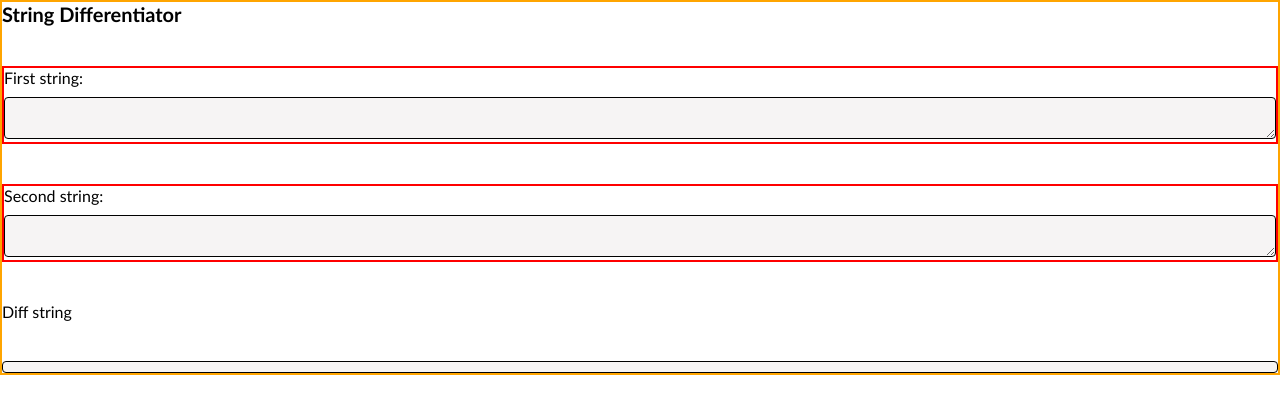
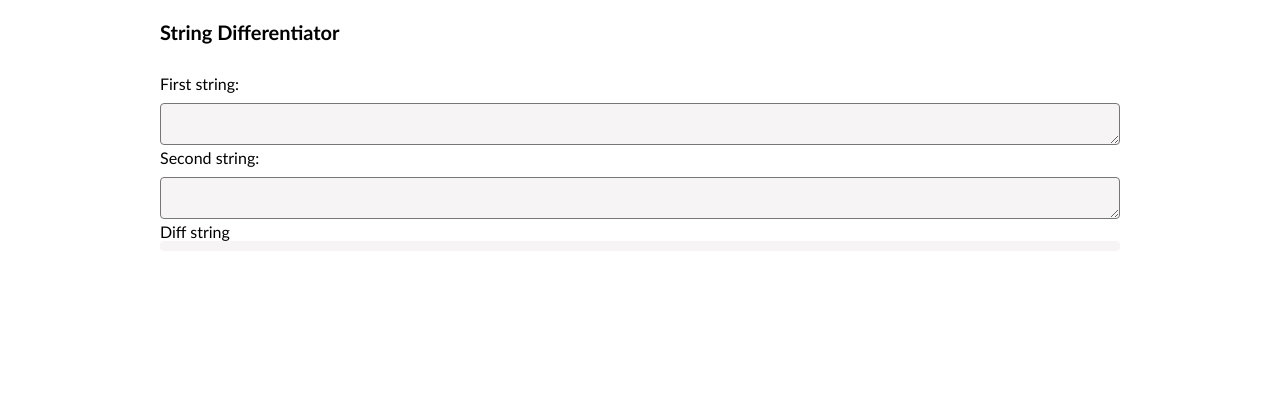
Before and after one commit to Lachicagladiadora/text-diff-tool, a React (Vite) app: page / in a window 1280 px wide. Shown: the top 414 px of the page. Built offline with nearby package versions, Linux system fonts and the light colour scheme.

Commit message:
style: update styles

```diff
--- a/src/App.tsx
+++ b/src/App.tsx
@@ -44,16 +44,13 @@ function App() {
   return (
     <main
       style={{
-        border: "solid 2px orange",
-        display: "flex",
-        gap: "40px",
-        flexDirection: "column",
-        alignContent: "center",
-        justifyContent: "center",
-        width: "100%",
+        width: '100%',
+        maxWidth: '1000px',
+        margin: 'auto',
+        padding: '20px'
       }}
     >
-      <h1 style={{ fontSize: "20px" }}>String Differentiator</h1>
+      <h1 style={{ fontSize: "20px", marginBottom: '30px' }}>String Differentiator</h1>
       <TextArea
         id="first"
         label="First string:"
@@ -70,7 +67,6 @@ function App() {
       <section
         style={{
           background: COLORS.pink,
-          border: `solid 1px ${COLORS.black}`,
           borderRadius: "4px",
           padding: "5px",
         }}
--- a/src/components/TextArea.tsx
+++ b/src/components/TextArea.tsx
@@ -9,7 +9,7 @@ type TextAreaProps = {
 
 export const TextArea = ({ value, id, label, setValue }: TextAreaProps) => {
   return (
-    <div style={{ width: "100%", border: "solid 2px red" }}>
+    <div style={{ width: "100%" }}>
       <label
         htmlFor={id}
         style={{ marginBottom: "10px", display: "block", width: "100%" }}
@@ -22,7 +22,6 @@ export const TextArea = ({ value, id, label, setValue }: TextAreaProps) => {
         onChange={(e) => setValue(e.target.value)}
         style={{
           background: COLORS.pink,
-          border: `solid 1px ${COLORS.black}`,
           borderRadius: "4px",
           padding: "5px",
           width: "100%",
```
